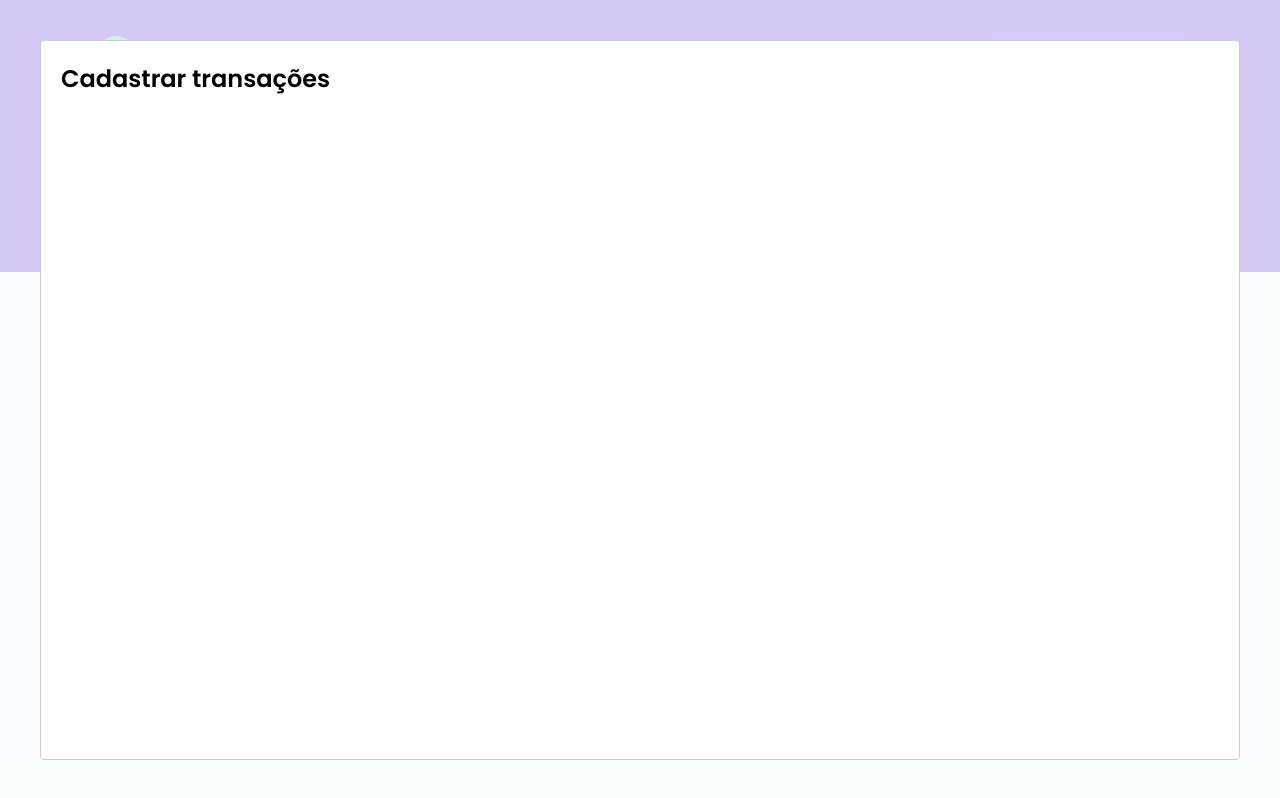
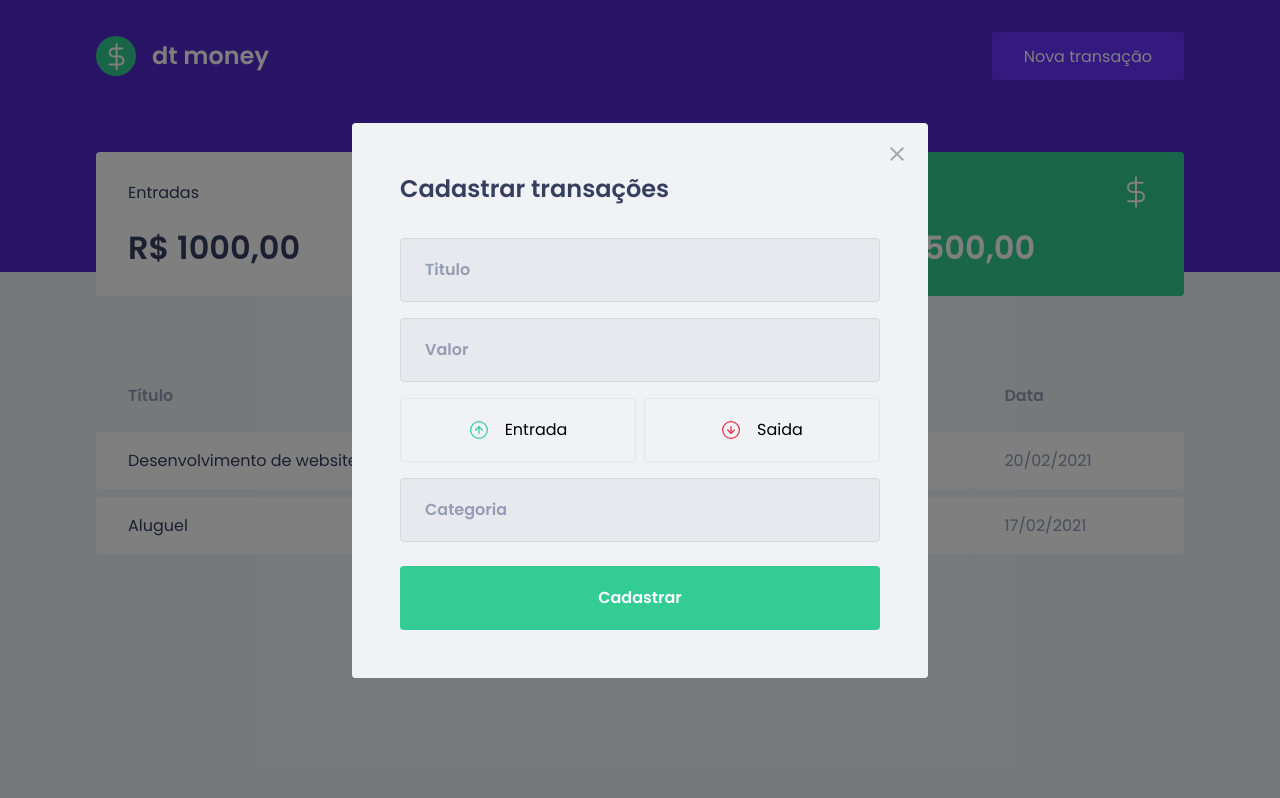
Before and after one commit to Seveshy/dtmoney, a React (Create React App) app: page / in a window 1280 px wide. Both pictures are taken after a click on the button "Nova transação". Built offline with nearby package versions, Linux system fonts and the light colour scheme; no server answers; what miragejs would draw is missing.

Commit message:
Criando botoes e estilizando modal

```diff
--- a/package.json
+++ b/package.json
@@ -5,6 +5,7 @@
   "dependencies": {
     "axios": "^0.21.1",
     "miragejs": "^0.1.41",
+    "polished": "^4.1.1",
     "react": "^17.0.1",
     "react-dom": "^17.0.1",
     "react-modal": "^3.12.1",
--- a/src/App.tsx
+++ b/src/App.tsx
@@ -4,6 +4,7 @@ import Modal from 'react-modal';
 import { GlobalStyle } from './styles/global';
 
 import { Header } from './components/Header';
+import { NewTransactionModal } from './components/NewTransactionModal';
 import { Dashboard } from './components/Dashboard';
 
 Modal.setAppElement('#root');
@@ -24,12 +25,10 @@ export function App() {
       <Header onOpenNewTransactionsModal={handleOpenNewTransactionsModal} />
       <Dashboard />
 
-      <Modal
-        isOpen={isNewTransactionsModalOpen}
-        onRequestClose={handleCloseNewTransactionsModal}
-      >
-        <h2>Cadastrar transações</h2>
-      </Modal>
+     <NewTransactionModal
+      isOpen={isNewTransactionsModalOpen}
+      onRequestClose={handleCloseNewTransactionsModal}
+     />
 
       <GlobalStyle />
     </>
--- /dev/null
+++ b/src/components/NewTransactionModal/index.tsx
@@ -0,0 +1,61 @@
+import Modal from 'react-modal';
+
+import { Container, TransactionTypeContainer } from './styles';
+
+import closeImg from '../../assets/close.svg';
+import incomeImg from '../../assets/income.svg';
+import outcomeImg from '../../assets/outcome.svg';
+
+interface NewTransactionModalProps {
+    isOpen: boolean;
+    onRequestClose: () => void;
+}
+
+export function NewTransactionModal({ isOpen, onRequestClose }: NewTransactionModalProps) {
+    return (
+    <Modal
+        isOpen={isOpen}
+        onRequestClose={onRequestClose}
+        overlayClassName="react-modal-overlay"
+        className="react-modal-content"
+      >
+
+        <button
+            type="button"
+            onClick={onRequestClose}
+            className="react-modal-close"
+            >
+            <img src={closeImg} alt="Fechar modal"/>
+        </button>
+
+          <Container>
+            <h2>Cadastrar transações</h2>
+
+            <input placeholder="Titulo"/>
+
+            <input
+                type="number"
+                placeholder="Valor"
+                />
+
+            <TransactionTypeContainer>
+                <button type="button">
+                    <img src={incomeImg} alt="Entrada"/>
+                    <span>Entrada</span>
+                </button>
+
+                <button type="button">
+                    <img src={outcomeImg} alt="Saida"/>
+                    <span>Saida</span>
+                </button>
+            </TransactionTypeContainer>
+
+            <input placeholder="Categoria"/>
+
+            <button type="submit">
+                Cadastrar
+            </button>
+          </Container>
+      </Modal>
+    )
+}
--- /dev/null
+++ b/src/components/NewTransactionModal/styles.ts
@@ -0,0 +1,91 @@
+import styled from 'styled-components';
+import { darken } from 'polished';
+
+export const Container = styled.form`
+    h2 {
+        color: var(--text-title);
+        font-size: 1.5rem;
+        margin-bottom: 2rem;
+    }
+
+    input {
+        width: 100%;
+        padding: 0 1.5rem;
+        height: 4rem;
+        border-radius: 0.25rem;
+
+        border: 1px solid #d7d7d7;
+        background: #e7e9ee;
+
+        font-weight: bold;
+        font-size: 1rem;
+
+        &::placeholder {
+            color: var(--text-body);
+        }
+
+        & + input {
+            margin-top: 1rem;
+        }
+    }
+
+    button[type="submit"] {
+        width: 100%;
+        padding: 0 1.5rem;
+        height: 4rem;
+        background: var(--green);
+        color: #fff;
+        border-radius: 0.25rem;
+        border: 0;
+        font-size: 1rem;
+        margin-top: 1.5rem;
+        font-weight: 600;
+
+        transition: filter 0.2s;
+
+        &:hover {
+            filter: brightness(0.9)
+        }
+    }
+
+
+`
+
+export const TransactionTypeContainer = styled.div`
+    margin: 1rem 0;
+    display: grid;
+    grid-template-columns: 1fr 1fr;
+    gap: 0.5rem;
+
+    button {
+        height: 4rem;
+        border: 1px solid #e7e7e7;
+        border-radius: 0.25rem;
+
+        background: transparent;
+
+        display: flex;
+        align-items: center;
+        justify-content: center;
+
+        transition: border-color 0.2s;
+
+        &:hover {
+            border-color: ${darken(0.1, '#d7d7d7')};
+        }
+
+        img {
+            width: 20px;
+            height: 20px;
+        }
+
+        span {
+            display: inline-block;
+            margin-left: 1rem;
+            font-size: 1rem;
+            color: (--text-title);
+        }
+    }
+
+
+`
--- a/src/styles/global.ts
+++ b/src/styles/global.ts
@@ -53,4 +53,41 @@ export const GlobalStyle = createGlobalStyle`
         opacity: 0.6;
         cursor: not-allowed;
     }
+
+    .react-modal-overlay {
+        background: rgba(0, 0, 0, 0.5);
+
+        position: fixed;
+        top: 0;
+        bottom: 0;
+        right: 0;
+        left: 0;
+
+        display: flex;
+        align-items: center;
+        justify-content: center;
+    }
+
+    .react-modal-content {
+        width: 100%;
+        max-width: 576px;
+        background: var(--background);
+        padding: 3rem;
+        position: relative;
+        border-radius: 0.24rem;
+    }
+
+    .react-modal-close {
+        position: absolute;
+        right: 1.5rem;
+        top: 1.5rem;
+        border: 0;
+        background: transparent;
+
+        transition: filter 0.2s;
+
+        &:hover {
+            filter: brightness(0.8);
+        }
+    }
 `
```
Also changed, not shown: 1 other file (tests, documents, lock files or other folders).
